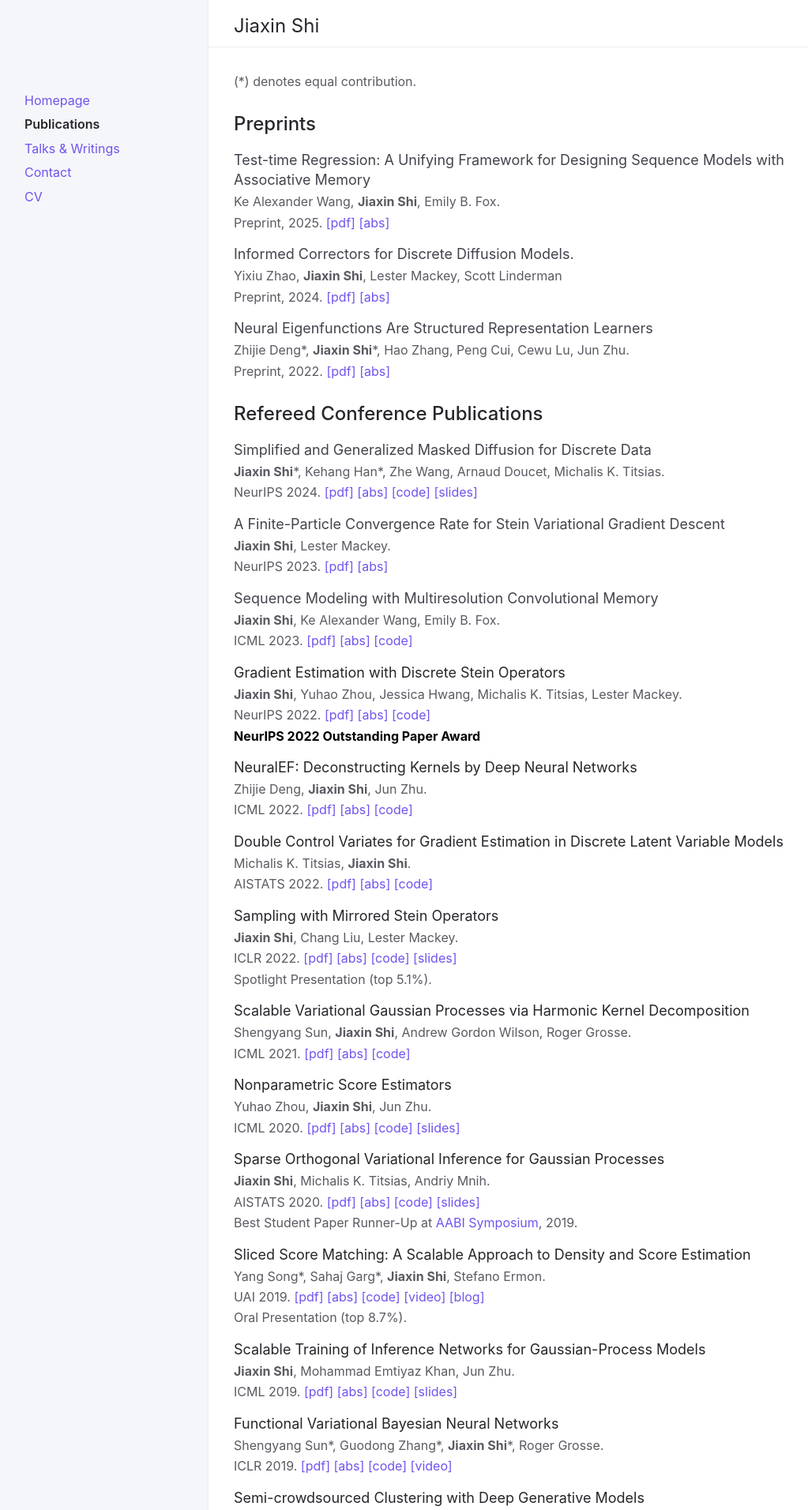
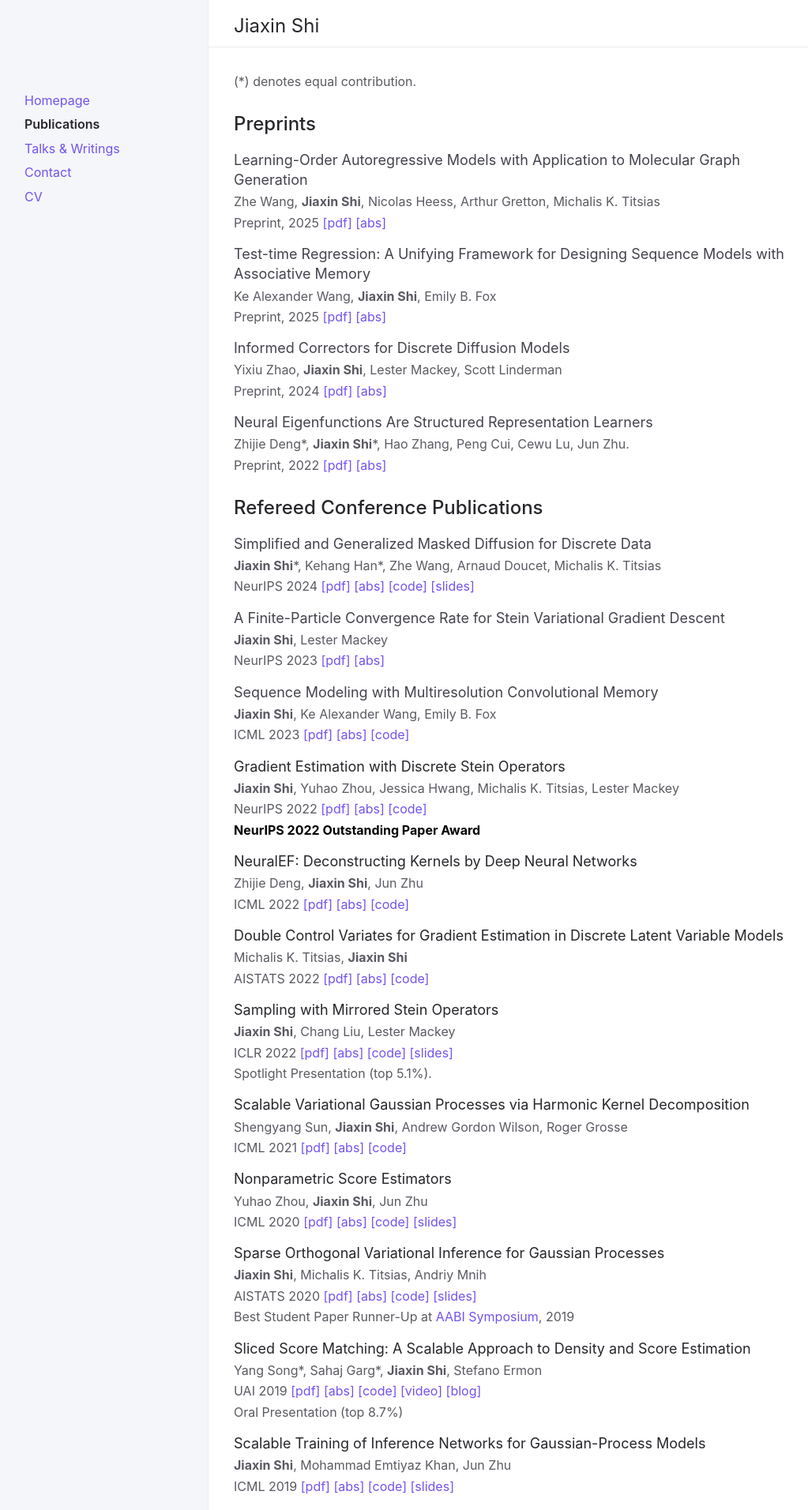
Before and after one commit to thjashin/thjashin.github.io, a Jekyll site: the page built from publications.md, in a window 1280 px wide. Shown: the top 1912 px of the page at 79% size, without its empty margins (92-1115 px from the left). Built offline with Jekyll 4.4.1, drawn with Linux system fonts in a browser that asks for light colours; some of the changed text lies outside the part shown.

Commit message:
Update publications.md

```diff
--- a/publications.md
+++ b/publications.md
@@ -9,19 +9,27 @@ nav_order: 2
 
 ## Preprints
 
+Learning-Order Autoregressive Models with Application to Molecular Graph Generation
+{: .fs-5 .mb-1 .text-grey-dk-200}
+Zhe Wang, **Jiaxin Shi**, Nicolas Heess, Arthur Gretton, Michalis K. Titsias
+{: .mb-1}
+Preprint, 2025
+[[pdf]](https://arxiv.org/pdf/2503.05979.pdf)
+[[abs]](https://arxiv.org/abs/2503.05979)
+
 Test-time Regression: A Unifying Framework for Designing Sequence Models with Associative Memory
 {: .fs-5 .mb-1 .text-grey-dk-200}
-Ke Alexander Wang, **Jiaxin Shi**, Emily B. Fox.
+Ke Alexander Wang, **Jiaxin Shi**, Emily B. Fox
 {: .mb-1}
-Preprint, 2025.
+Preprint, 2025
 [[pdf]](https://arxiv.org/pdf/2501.12352.pdf)
 [[abs]](https://arxiv.org/abs/2501.12352)
 
-Informed Correctors for Discrete Diffusion Models.
+Informed Correctors for Discrete Diffusion Models
 {: .fs-5 .mb-1 .text-grey-dk-200}
 Yixiu Zhao, **Jiaxin Shi**, Lester Mackey, Scott Linderman
 {: .mb-1}
-Preprint, 2024.
+Preprint, 2024
 [[pdf]](https://arxiv.org/pdf/2407.21243.pdf)
 [[abs]](https://arxiv.org/abs/2407.21243)
 
@@ -29,7 +37,7 @@ Neural Eigenfunctions Are Structured Representation Learners
 {: .fs-5 .mb-1 .text-grey-dk-200}
 Zhijie Deng\*, **Jiaxin Shi**\*, Hao Zhang, Peng Cui, Cewu Lu, Jun Zhu.
 {: .mb-1}
-Preprint, 2022.
+Preprint, 2022
 [[pdf]](https://arxiv.org/pdf/2210.12637.pdf)
 [[abs]](https://arxiv.org/abs/2210.12637)
 <!-- [[code]](https://github.com/thudzj/NeuralEigenFunction) -->
@@ -38,9 +46,9 @@ Preprint, 2022.
 
 Simplified and Generalized Masked Diffusion for Discrete Data
 {: .fs-5 .mb-1 .text-grey-dk-200}
-**Jiaxin Shi**\*, Kehang Han\*, Zhe Wang, Arnaud Doucet, Michalis K. Titsias.
+**Jiaxin Shi**\*, Kehang Han\*, Zhe Wang, Arnaud Doucet, Michalis K. Titsias
 {: .mb-1}
-NeurIPS 2024.
+NeurIPS 2024
 [[pdf]](https://arxiv.org/pdf/2406.04329.pdf)
 [[abs]](https://arxiv.org/abs/2406.04329)
 [[code]](https://github.com/google-deepmind/md4)
@@ -48,26 +56,26 @@ NeurIPS 2024.
 
 A Finite-Particle Convergence Rate for Stein Variational Gradient Descent
 {: .fs-5 .mb-1 .text-grey-dk-200}
-**Jiaxin Shi**, Lester Mackey.
+**Jiaxin Shi**, Lester Mackey
 {: .mb-1}
-NeurIPS 2023.
+NeurIPS 2023
 [[pdf]](https://arxiv.org/pdf/2211.09721.pdf)
 [[abs]](https://arxiv.org/abs/2211.09721)
 
 Sequence Modeling with Multiresolution Convolutional Memory
 {: .fs-5 .mb-1 .text-grey-dk-200}
-**Jiaxin Shi**, Ke Alexander Wang, Emily B. Fox.
+**Jiaxin Shi**, Ke Alexander Wang, Emily B. Fox
 {: .mb-1}
-ICML 2023.
+ICML 2023
 [[pdf]](https://arxiv.org/pdf/2305.01638.pdf)
 [[abs]](https://arxiv.org/abs/2305.01638)
 [[code]](https://github.com/thjashin/multires-conv)
 
 Gradient Estimation with Discrete Stein Operators
 {: .fs-5 .mb-1 .text-grey-dk-300}
-**Jiaxin Shi**, Yuhao Zhou, Jessica Hwang, Michalis K. Titsias, Lester Mackey.
+**Jiaxin Shi**, Yuhao Zhou, Jessica Hwang, Michalis K. Titsias, Lester Mackey
 {: .mb-1}
-NeurIPS 2022.
+NeurIPS 2022
 [[pdf]](https://arxiv.org/pdf/2202.09497.pdf)
 [[abs]](https://arxiv.org/abs/2202.09497)
 [[code]](https://github.com/thjashin/rodeo)
@@ -76,27 +84,27 @@ NeurIPS 2022.
 
 NeuralEF: Deconstructing Kernels by Deep Neural Networks
 {: .fs-5 .mb-1 .text-grey-dk-300}
-Zhijie Deng, **Jiaxin Shi**, Jun Zhu.
+Zhijie Deng, **Jiaxin Shi**, Jun Zhu
 {: .mb-1}
-ICML 2022.
+ICML 2022
 [[pdf]](https://arxiv.org/pdf/2205.00165.pdf)
 [[abs]](https://arxiv.org/abs/2205.00165)
 [[code]](https://github.com/thudzj/NeuralEigenFunction)
 
 Double Control Variates for Gradient Estimation in Discrete Latent Variable Models
 {: .fs-5 .mb-1 .text-grey-dk-300}
-Michalis K. Titsias, **Jiaxin Shi**.
+Michalis K. Titsias, **Jiaxin Shi**
 {: .mb-1}
-AISTATS 2022.
+AISTATS 2022
 [[pdf]](https://arxiv.org/pdf/2111.05300.pdf)
 [[abs]](https://arxiv.org/abs/2111.05300)
 [[code]](https://github.com/thjashin/double-cv)
 
 Sampling with Mirrored Stein Operators
 {: .fs-5 .mb-1 .text-grey-dk-300}
-**Jiaxin Shi**, Chang Liu, Lester Mackey.
+**Jiaxin Shi**, Chang Liu, Lester Mackey
 {: .mb-1}
-ICLR 2022.
+ICLR 2022
 [[pdf]](https://arxiv.org/pdf/2106.12506.pdf)
 [[abs]](https://arxiv.org/abs/2106.12506)
 [[code]](https://github.com/thjashin/mirror-stein-samplers)
@@ -106,18 +114,18 @@ Spotlight Presentation (top 5.1%).
 
 Scalable Variational Gaussian Processes via Harmonic Kernel Decomposition
 {: .fs-5 .mb-1 .text-grey-dk-300}
-Shengyang Sun, **Jiaxin Shi**, Andrew Gordon Wilson, Roger Grosse.
+Shengyang Sun, **Jiaxin Shi**, Andrew Gordon Wilson, Roger Grosse
 {: .mb-1}
-ICML 2021.
+ICML 2021
 [[pdf]](https://arxiv.org/pdf/2106.05992)
 [[abs]](https://arxiv.org/abs/2106.05992)
 [[code]](https://github.com/ssydasheng/Harmonic-Kernel-Decomposition)
 
 Nonparametric Score Estimators
 {: .fs-5 .mb-1 .text-grey-dk-300}
-Yuhao Zhou, **Jiaxin Shi**, Jun Zhu.
+Yuhao Zhou, **Jiaxin Shi**, Jun Zhu
 {: .mb-1}
-ICML 2020.
+ICML 2020
 [[pdf]](https://arxiv.org/pdf/2005.10099)
 [[abs]](https://arxiv.org/abs/2005.10099)
 [[code]](https://github.com/miskcoo/kscore)
@@ -125,34 +133,34 @@ ICML 2020.
 
 Sparse Orthogonal Variational Inference for Gaussian Processes
 {: .fs-5 .mb-1 .text-grey-dk-300}
-**Jiaxin Shi**, Michalis K. Titsias, Andriy Mnih.
+**Jiaxin Shi**, Michalis K. Titsias, Andriy Mnih
 {: .mb-1}
-AISTATS 2020.
+AISTATS 2020
 [[pdf]](https://arxiv.org/pdf/1910.10596)
 [[abs]](https://arxiv.org/abs/1910.10596)
 [[code]](https://github.com/thjashin/solvegp)
 [[slides]](http://ml.cs.tsinghua.edu.cn/~jiaxin/talks/solvegp-aistats.pdf)
 {: .mb-1}
-Best Student Paper Runner-Up at [AABI Symposium](http://approximateinference.org/), 2019.
+Best Student Paper Runner-Up at [AABI Symposium](http://approximateinference.org/), 2019
 
 Sliced Score Matching: A Scalable Approach to Density and Score Estimation
 {: .fs-5 .mb-1 .text-grey-dk-300}
-Yang Song\*, Sahaj Garg\*, **Jiaxin Shi**, Stefano Ermon.
+Yang Song\*, Sahaj Garg\*, **Jiaxin Shi**, Stefano Ermon
 {: .mb-1}
-UAI 2019.
+UAI 2019
 [[pdf]](https://arxiv.org/pdf/1905.07088)
 [[abs]](https://arxiv.org/abs/1905.07088)
 [[code]](https://github.com/ermongroup/sliced_score_matching)
 [[video]](https://www.youtube.com/watch?v=lapaQrdYIWg)
 [[blog]](https://ermongroup.github.io/blog/ssm/)
 {: .mb-1}
-Oral Presentation (top 8.7%).
+Oral Presentation (top 8.7%)
 
 Scalable Training of Inference Networks for Gaussian-Process Models
 {: .fs-5 .mb-1 .text-grey-dk-300}
-**Jiaxin Shi**, Mohammad Emtiyaz Khan, Jun Zhu.
+**Jiaxin Shi**, Mohammad Emtiyaz Khan, Jun Zhu
 {: .mb-1}
-ICML 2019.
+ICML 2019
 [[pdf]](https://arxiv.org/pdf/1905.10969.pdf)
 [[abs]](https://arxiv.org/abs/1905.10969)
 [[code]](https://github.com/thjashin/gp-infer-net)
@@ -160,21 +168,21 @@ ICML 2019.
 
 Functional Variational Bayesian Neural Networks
 {: .fs-5 .mb-1 .text-grey-dk-300}
-Shengyang Sun\*, Guodong Zhang\*, **Jiaxin Shi**\*, Roger Grosse.
+Shengyang Sun\*, Guodong Zhang\*, **Jiaxin Shi**\*, Roger Grosse
 {: .mb-1}
-ICLR 2019.
+ICLR 2019
 [[pdf]](https://arxiv.org/pdf/1903.05779.pdf)
 [[abs]](https://arxiv.org/abs/1903.05779)
 [[code]](https://github.com/ssydasheng/FBNN)
 [[video]](https://slideslive.com/38922672/invited-talk-functional-variational-bayesian-neural-networks)
 <!-- {: .mb-1} -->
-<!-- Preliminary version presented at [NeurIPS BDL Workshop](http://bayesiandeeplearning.org/), 2018. -->
+<!-- Preliminary version presented at [NeurIPS BDL Workshop](http://bayesiandeeplearning.org/), 2018 -->
 
 Semi-crowdsourced Clustering with Deep Generative Models
 {: .fs-5 .mb-1 .text-grey-dk-300}
-Yucen Luo, Tian Tian, **Jiaxin Shi**, Jun Zhu, Bo Zhang.
+Yucen Luo, Tian Tian, **Jiaxin Shi**, Jun Zhu, Bo Zhang
 {: .mb-1}
-NeurIPS 2018.
+NeurIPS 2018
 [[pdf]](https://arxiv.org/pdf/1810.11971.pdf)
 [[abs]](https://arxiv.org/abs/1810.11971)
 [[code]](https://github.com/xinmei9322/semicrowd)
@@ -183,7 +191,7 @@ NeurIPS 2018.
 
 A Spectral Approach to Gradient Estimation for Implicit Distributions
 {: .fs-5 .mb-1 .text-grey-dk-300}
-**Jiaxin Shi**, Shengyang Sun, Jun Zhu.
+**Jiaxin Shi**, Shengyang Sun, Jun Zhu
 {: .mb-1}
 ICML 2018.
 [[pdf]](https://arxiv.org/pdf/1806.02925.pdf)
@@ -193,17 +201,17 @@ ICML 2018.
 
 Message Passing Stein Variational Gradient Descent
 {: .fs-5 .mb-1 .text-grey-dk-300}
-Jingwei Zhuo, Chang Liu, **Jiaxin Shi**, Jun Zhu, Ning Chen, Bo Zhang.
+Jingwei Zhuo, Chang Liu, **Jiaxin Shi**, Jun Zhu, Ning Chen, Bo Zhang
 {: .mb-1}
-ICML 2018.
+ICML 2018
 [[pdf]](http://proceedings.mlr.press/v80/zhuo18a/zhuo18a.pdf)
 [[abs]](https://arxiv.org/abs/1711.04425)
 
 Kernel Implicit Variational Inference
 {: .fs-5 .mb-1 .text-grey-dk-300}
-**Jiaxin Shi**\*, Shengyang Sun\*, Jun Zhu.
+**Jiaxin Shi**\*, Shengyang Sun\*, Jun Zhu
 {: .mb-1}
-ICLR 2018.
+ICLR 2018
 [[pdf]](https://arxiv.org/pdf/1705.10119.pdf)
 [[abs]](https://arxiv.org/abs/1705.10119)
 <!-- {: .mb-1} -->
@@ -213,50 +221,50 @@ ICLR 2018.
 
 Learning Absorption Rates in Glucose-Insulin Dynamics from Meal Covariates
 {: .fs-5 .mb-1 .text-grey-dk-300}
-Ke Alexander Wang\*, Matthew E. Levine\*, **Jiaxin Shi**, Emily B. Fox.
+Ke Alexander Wang\*, Matthew E. Levine\*, **Jiaxin Shi**, Emily B. Fox
 [[pdf]](https://openreview.net/pdf?id=cbn7xvCCq6e)
 {: .mb-1}
-[NeurIPS Workshop: Learning from Time Series for Health](https://timeseriesforhealth.github.io/), 2022.
+[NeurIPS Workshop: Learning from Time Series for Health](https://timeseriesforhealth.github.io/), 2022
 
 Neural Networks as Inter-domain Inducing Points
 {: .fs-5 .mb-1 .text-grey-dk-300}
-Shengyang Sun\*, **Jiaxin Shi**\*, Roger Grosse.
+Shengyang Sun\*, **Jiaxin Shi**\*, Roger Grosse
 [[pdf]](https://openreview.net/pdf?id=NgqYp7sAW6t)
 [[slides]](http://thjashin.github.io/talks/nn-as-sparse-gp.pdf)
 [[video]](https://www.youtube.com/watch?v=y29G0aRshy0&t=2s)
 {: .mb-1}
-[Symposium on Advances in Approximate Bayesian Inference](http://approximateinference.org/), 2020.
+[Symposium on Advances in Approximate Bayesian Inference](http://approximateinference.org/), 2020
 
 Spectral Estimators for Gradient Fields of Log-Densities
 {: .fs-5 .mb-1 .text-grey-dk-300}
-Yuhao Zhou, **Jiaxin Shi**, Jun Zhu.
+Yuhao Zhou, **Jiaxin Shi**, Jun Zhu
 {: .mb-1}
-[ICML Workshop on Stein's Method](https://steinworkshop.github.io/), 2019.
+[ICML Workshop on Stein's Method](https://steinworkshop.github.io/), 2019
 
 <!--
 Functional Variational Bayesian Neural Networks
 {: .fs-5 .mb-1 .text-grey-dk-300}
-Shengyang Sun\*, Guodong Zhang\*, **Jiaxin Shi**\*, Roger Grosse.
+Shengyang Sun\*, Guodong Zhang\*, **Jiaxin Shi**\*, Roger Grosse
 {: .mb-1}
-NeurIPS Bayesian Deep Learning Workshop, Montréal, Canada, 2018.
+NeurIPS Bayesian Deep Learning Workshop, Montréal, Canada, 2018
 [[pdf]](http://bayesiandeeplearning.org/2018/papers/12.pdf)
 -->
 
 <!--
 Semi-crowdsourced Clustering with Deep Generative Models
 {: .fs-5 .mb-1 .text-grey-dk-300}
-Yucen Luo, Tian Tian, **Jiaxin Shi**, Jun Zhu, Bo Zhang.
+Yucen Luo, Tian Tian, **Jiaxin Shi**, Jun Zhu, Bo Zhang
 {: .mb-1}
-ICML Workshop on Theoretical Foundations and Applications of Deep Generative Models, Stockholm, Sweden, 2018.
+ICML Workshop on Theoretical Foundations and Applications of Deep Generative Models, Stockholm, Sweden, 2018
 [[pdf]](https://drive.google.com/open?id=1waXNf7-Mko4A0WvGVnlMndRRvEMCT3YX)
 -->
 
 <!--
 Implicit Variational Inference with Kernel Density Ratio Fitting
 {: .fs-5 .mb-1 .text-grey-dk-300}
-**Jiaxin Shi**, Shengyang Sun, Jun Zhu.
+**Jiaxin Shi**, Shengyang Sun, Jun Zhu
 {: .mb-1}
-ICML Workshop on Implicit Models, Sydney, Australia, 2017.
+ICML Workshop on Implicit Models, Sydney, Australia, 2017
 [[pdf]](http://ml.cs.tsinghua.edu.cn/~jun/pub/implicit-vi-kdrf.pdf)
 -->
 
@@ -264,23 +272,23 @@ ICML Workshop on Implicit Models, Sydney, Australia, 2017.
 
 Analyzing the Training Processes of Deep Generative Models
 {: .fs-5 .mb-1 .text-grey-dk-300}
-Mengchen Liu, **Jiaxin Shi**, Kelei Cao, Jun Zhu, Shixia Liu.
+Mengchen Liu, **Jiaxin Shi**, Kelei Cao, Jun Zhu, Shixia Liu
 {: .mb-1}
-IEEE Transactions on Visualization and Computer Graphics, 2018.
+IEEE Transactions on Visualization and Computer Graphics, 2018
 [[pdf]](http://shixialiu.com/publications/dgmtracker/paper.pdf)
 
 Towards Better Analysis of Deep Convolutional Neural Networks
 {: .fs-5 .mb-1 .text-grey-dk-300}
-Mengchen Liu, **Jiaxin Shi**, Zhen Li, Chongxuan Li, Jun Zhu, Shixia Liu.
+Mengchen Liu, **Jiaxin Shi**, Zhen Li, Chongxuan Li, Jun Zhu, Shixia Liu
 {: .mb-1}
-IEEE Transactions on Visualization and Computer Graphics, 2017.
+IEEE Transactions on Visualization and Computer Graphics, 2017
 [[pdf]](http://shixialiu.com/publications/cnnvis/paper.pdf)
 {: .mb-1}
-Most cited paper of TVCG in 2017.
+Most cited paper of TVCG in 2017
 
 Plenopatch: Patch-based Plenoptic Image Manipulation
 {: .fs-5 .mb-1 .text-grey-dk-300}
-Fanglue Zhang, Jue Wang, Eli Shechtman, Ziye Zhou, **Jiaxin Shi**, Shimin Hu.
+Fanglue Zhang, Jue Wang, Eli Shechtman, Ziye Zhou, **Jiaxin Shi**, Shimin Hu
 {: .mb-1}
-IEEE Transactions on Visualization and Computer Graphics, 2017.
+IEEE Transactions on Visualization and Computer Graphics, 2017
 [[paper]](https://ieeexplore.ieee.org/document/7414488)
```
